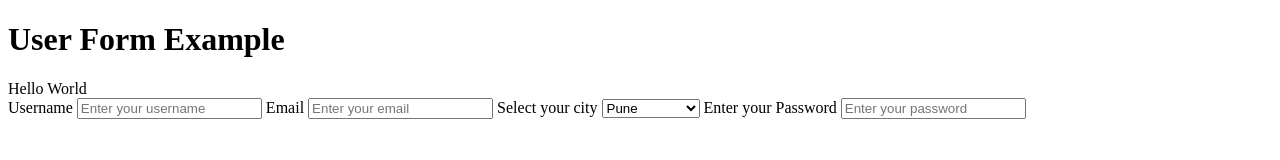
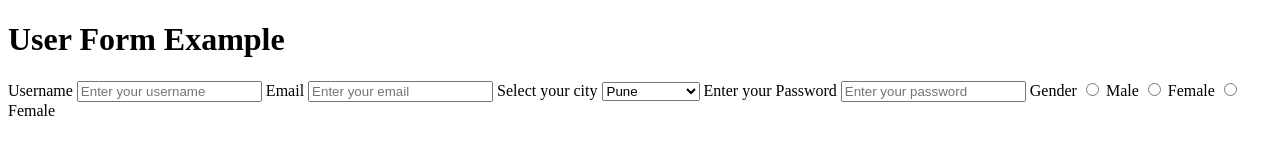
Before and after one commit to CodeKul/FullStack26July, a plain HTML site: page form.html in a window 1280 px wide. Drawn offline with Linux system fonts and the light colour scheme.

Commit message:
table,form

```diff
--- a/form.html
+++ b/form.html
@@ -13,7 +13,7 @@
     <!-- id,class,name -->
     <h1>User Form Example</h1>
 
-    <span>Hello World</span>
+    <!-- <span>Hello World</span> -->
 
     <form>
         <label for="username">Username</label>
@@ -38,6 +38,14 @@
         </select>
         <label for="userpassword">Enter your Password</label>
         <input type="password" id="userpassword" placeholder="Enter your password">
+
+        <label for="gender">Gender</label>
+        <input type="radio" name="selectgender">
+        <label for="male">Male</label>
+        <input type="radio" name="selectgender">
+        <label for="female">Female</label>
+        <input type="radio" name="selectgender" id="">
+        <label for="female">Female</label>
     </form>
 
     <!-- Block and Inline Elements -->
```
